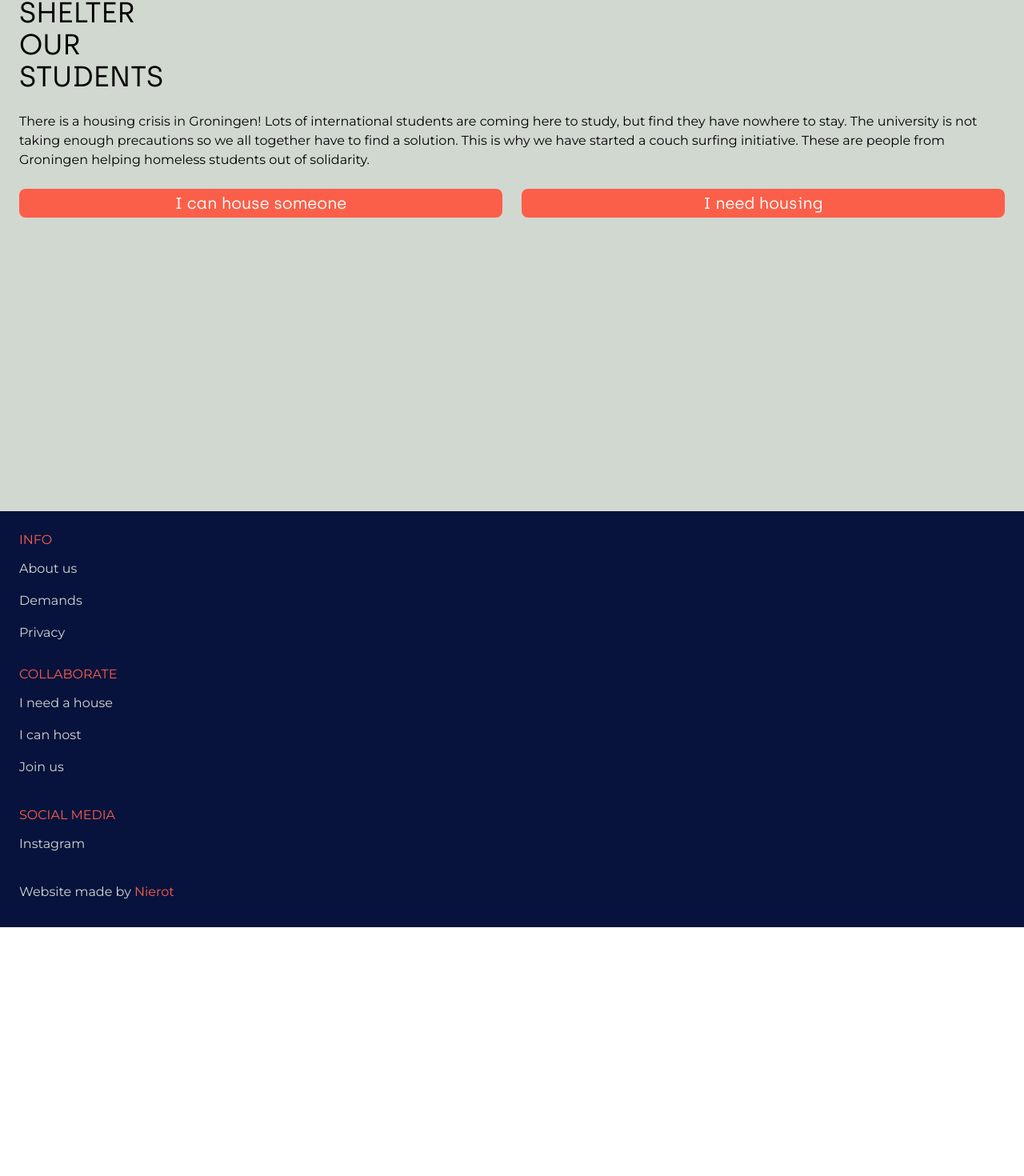
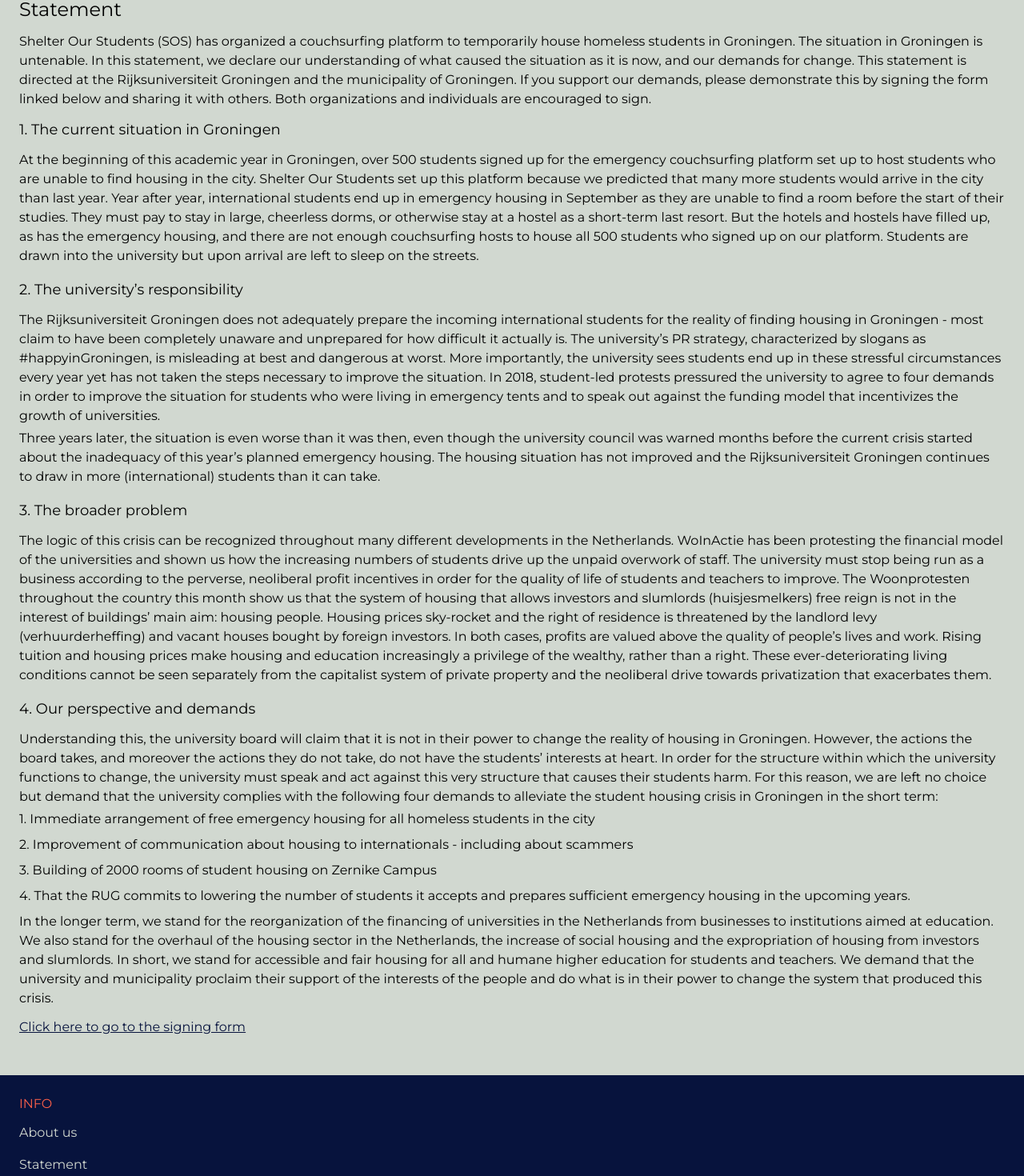
Before and after one commit to Nierot/ShelterOurStudents, a React (Create React App) app: page /statement in a window 1280 px wide. Shown: the part 92-1562 px from the top of the page at 80% size. Before the commit the page ends 1251 px from the top, so only its background shows below. Built offline with nearby package versions, Linux system fonts and the light colour scheme.

Commit message:
✨ Added a statement page

```diff
--- a/public/lang/en-GB.json
+++ b/public/lang/en-GB.json
@@ -7,7 +7,9 @@
         "needHouse": "I need a house",
         "privacy": "Privacy",
         "joinUs": "Join us",
-        "demands": "Demands"
+        "demands": "Demands",
+        "statement": "Statement",
+        "faq": "FAQ"
     },
     "footer": {
         "termsOfUse": "Terms of Use",
@@ -15,7 +17,9 @@
         "liability": "Liability",
         "info": "info",
         "collaborate": "collaborate",
-        "social": "social media"
+        "social": "social media",
+        "statement": "Statement",
+        "faq": "Frequently Asked Questions"
     },
     "pages": {
         "home": {
@@ -71,6 +75,48 @@
                     "builds 5000 rooms of student housing on Zernike Campus."
                 ]
             }
+        },
+        "statement": {
+            "title": "Statement",
+            "text": {
+                "preface": "Shelter Our Students (SOS) has organized a couchsurfing platform to temporarily house homeless students in Groningen. The situation in Groningen is untenable. In this statement, we declare our understanding of what caused the situation as it is now, and our demands for change. This statement is directed at the Rijksuniversiteit Groningen and the municipality of Groningen. If you support our demands, please demonstrate this by signing the form linked below and sharing it with others. Both organizations and individuals are encouraged to sign.",
+                "list": [
+                    {
+                        "title": "1. The current situation in Groningen",
+                        "text": [
+                            "At the beginning of this academic year in Groningen, over 500 students signed up for the emergency couchsurfing platform set up to host students who are unable to find housing in the city. Shelter Our Students set up this platform because we predicted that many more students would arrive in the city than last year. Year after year, international students end up in emergency housing in September as they are unable to find a room before the start of their studies. They must pay to stay in large, cheerless dorms, or otherwise stay at a hostel as a short-term last resort. But the hotels and hostels have filled up, as has the emergency housing, and there are not enough couchsurfing hosts to house all 500 students who signed up on our platform. Students are drawn into the university but upon arrival are left to sleep on the streets. "
+                        ]
+                    },
+                    {
+                        "title": "2. The university’s responsibility",
+                        "text": [
+                            "The Rijksuniversiteit Groningen does not adequately prepare the incoming international students for the reality of finding housing in Groningen - most claim to have been completely unaware and unprepared for how difficult it actually is. The university’s PR strategy, characterized by slogans as #happyinGroningen, is misleading at best and dangerous at worst. More importantly, the university sees students end up in these stressful circumstances every year yet has not taken the steps necessary to improve the situation. In 2018, student-led protests pressured the university to agree to four demands in order to improve the situation for students who were living in emergency tents and to speak out against the funding model that incentivizes the growth of universities.",
+                            "Three years later, the situation is even worse than it was then, even though the university council was warned months before the current crisis started about the inadequacy of this year’s planned emergency housing. The housing situation has not improved and the Rijksuniversiteit Groningen continues to draw in more (international) students than it can take. "
+                        ]
+                    },
+                    {
+                        "title": "3. The broader problem",
+                        "text": [
+                            "The logic of this crisis can be recognized throughout many different developments in the Netherlands. WoInActie has been protesting the financial model of the universities and shown us how the increasing numbers of students drive up the unpaid overwork of staff. The university must stop being run as a business according to the perverse, neoliberal profit incentives in order for the quality of life of students and teachers to improve. The Woonprotesten throughout the country this month show us that the system of housing that allows investors and slumlords (huisjesmelkers) free reign is not in the interest of buildings’ main aim: housing people. Housing prices sky-rocket and the right of residence is threatened by the landlord levy (verhuurderheffing) and vacant houses bought by foreign investors. In both cases, profits are valued above the quality of people’s lives and work. Rising tuition and housing prices make housing and education increasingly a privilege of the wealthy, rather than a right. These ever-deteriorating living conditions cannot be seen separately from the capitalist system of private property and the neoliberal drive towards privatization that exacerbates them."
+                        ]
+                    },
+                    {
+                        "title": "4. Our perspective and demands",
+                        "text": [
+                            "Understanding this, the university board will claim that it is not in their power to change the reality of housing in Groningen. However, the actions the board takes, and moreover the actions they do not take, do not have the students’ interests at heart. In order for the structure within which the university functions to change, the university must speak and act against this very structure that causes their students harm. For this reason, we are left no choice but demand that the university complies with the following four demands to alleviate the student housing crisis in Groningen in the short term:",
+                            [
+                                "1. Immediate arrangement of free emergency housing for all homeless students in the city",
+                                "2. Improvement of communication about housing to internationals - including about scammers",
+                                "3. Building of 2000 rooms of student housing on Zernike Campus",
+                                "4. That the RUG commits to lowering the number of students it accepts and prepares sufficient emergency housing in the upcoming years."
+                            ],
+                            "In the longer term, we stand for the reorganization of the financing of universities in the Netherlands from businesses to institutions aimed at education. We also stand for the overhaul of the housing sector in the Netherlands, the increase of social housing and the expropriation of housing from investors and slumlords. In short, we stand for accessible and fair housing for all and humane higher education for students and teachers. We demand that the university and municipality proclaim their support of the interests of the people and do what is in their power to change the system that produced this crisis. "
+                        ]
+                    }
+                ]
+            },
+            "link": "Click here to go to the signing form"
+
         }
     }
 }
--- a/src/App.js
+++ b/src/App.js
@@ -16,6 +16,8 @@
 import NeedHouse from './pages/NeedHouse'
 import Privacy from './pages/Privacy'
 import JoinUs from './pages/JoinUs'
+import FAQ from './pages/FAQ'
+import Statement from './pages/Statement'
 
 const App = () => {
 
@@ -68,6 +70,16 @@
               <Footer lang={lang} />
             </Route>
 
+            <Route path="/statement">
+              <Statement lang={lang} />
+              <Footer lang={lang} />
+            </Route>
+
+            <Route path="/faq">
+              <FAQ lang={lang} />
+              <Footer lang={lang} />
+            </Route>
+
 
             <Route path="/">
               <Home lang={lang}/>
--- a/src/components/Footer.js
+++ b/src/components/Footer.js
@@ -7,6 +7,10 @@
     <div className="text-tertiary py-1">
       <div className="py-2">
         <a href="/about">{ lang.menu.about }</a>
+      </div>
+
+      <div className="py-2">
+        <a href="/statement">{ lang.menu.statement }</a>
       </div>
 
       <div className="py-2">
@@ -28,11 +32,17 @@
       <div className="py-2">
         <a href="/need-house">{ lang.menu.needHouse }</a>
       </div>
+
       <div className="py-2">
         <a href="/have-house">{ lang.menu.haveHouse }</a>
       </div>
+
       <div className="py-2">
         <a href="/join-us">{ lang.menu.joinUs }</a>
+      </div>
+
+      <div className="py-2">
+        <a href="/faq">{ lang.menu.faq }</a>
       </div>
     </div>
   </div>
--- a/src/components/Menu.js
+++ b/src/components/Menu.js
@@ -2,11 +2,13 @@
 <div id="menu" className="z-10 h-auto w-full">
   <div className="grid grid-rows-5">
     <MenuItem name={lang.menu.about} to="/about"/>
+    <MenuItem name={lang.menu.statement} to="/statement" />
     <MenuItem name={lang.menu.demands} to="/demands" />
     <MenuItem name={lang.menu.haveHouse} to="/host-house"/>
     <MenuItem name={lang.menu.needHouse} to="/need-house"/>
     <MenuItem name={lang.menu.joinUs} to="/join-us" />
     <MenuItem name={lang.menu.privacy} to="/privacy"/>
+    <MenuItem name={lang.menu.faq} to="/faq" />
   </div>
 </div>
 
--- /dev/null
+++ b/src/pages/FAQ.js
@@ -0,0 +1,52 @@
+
+const FAQ = ({ lang }) => {
+  const { pages: { about: { whoAreWe, theProblem, toDo } } } = lang
+
+  return (
+    <div className="px-6 pt-6 pb-12 bg-tertiary">
+      <h1 className="text-2xl pb-3">
+        { lang.menu.about }
+      </h1>
+      <div>
+        <h2 className="font-title text-lg">
+          {whoAreWe.title}
+        </h2>
+        <p>
+          {whoAreWe.text}
+        </p>
+      </div>
+
+      <div>
+        <h2 className="font-title text-lg pt-6">
+          {theProblem.title}
+        </h2>
+        <p>
+          {theProblem.text}
+        </p>
+      </div>
+
+      <div>
+        <h2 className="font-title text-lg pt-6">
+          {toDo.title}
+        </h2>
+        <p>
+          {toDo.text}
+          <br />
+          <div className="">
+            <div className="pt-2 text-secondary underline">
+              <a href="/host-house">{toDo.links.host}</a>
+            </div>
+            <div className="pt-2 text-secondary underline">
+              <a href="/need-house">{toDo.links.need}</a>
+            </div>
+            <div className="pt-2 text-secondary underline">
+              <a href="https://forms.gle/7U2ngiKhGrTEFHqv9">{toDo.links.help}</a>
+            </div>
+          </div>
+        </p>
+      </div>
+    </div>
+  )
+}
+
+export default FAQ
--- /dev/null
+++ b/src/pages/Statement.js
@@ -0,0 +1,53 @@
+
+const Statement = ({ lang }) => {
+  const { pages: { statement: { title, text, link } } } = lang
+
+  return (
+    <div className="px-6 pt-6 pb-12 bg-tertiary">
+      <h1 className="text-2xl pb-3">
+        { title }
+      </h1>
+      <p>
+        { text.preface }
+      </p>
+
+      {text.list.map(item => <StatementItem item={item} />)}
+
+      <div className="pt-2 text-secondary underline">
+        <a className="pt-2 text-secondary underline" href="https://docs.google.com/forms/d/1s-bF434Sov2uEFMxprJcunnTgAtPqQMS8Uqk3VLr1JA/edit?chromeless=1">
+          { link }
+        </a>
+      </div>
+
+    </div>
+  )
+}
+
+const StatementItem = ({ item }) => {
+  console.log(item)
+
+  const makeText = (text) => {
+    let jsx = []
+
+    for (const [idx, item] of text.entries()) {
+      if (typeof item === 'string') {
+        jsx.push(<p className="pb-1" key={idx}>{ item }</p>)
+      } else {
+        for (const [newIdx, newItem] of item.entries()) {
+          jsx.push(<p className="pb-2" key={idx + newIdx + 10}>{ newItem }</p>)
+        }
+      }
+    }
+
+    return jsx
+  }
+
+  return <div className="pt-3" key={item.title}>
+    <h2 className="text-lg pb-3">
+      { item.title }
+    </h2>
+    { makeText(item.text) }
+  </div>
+}
+
+export default Statement
```
